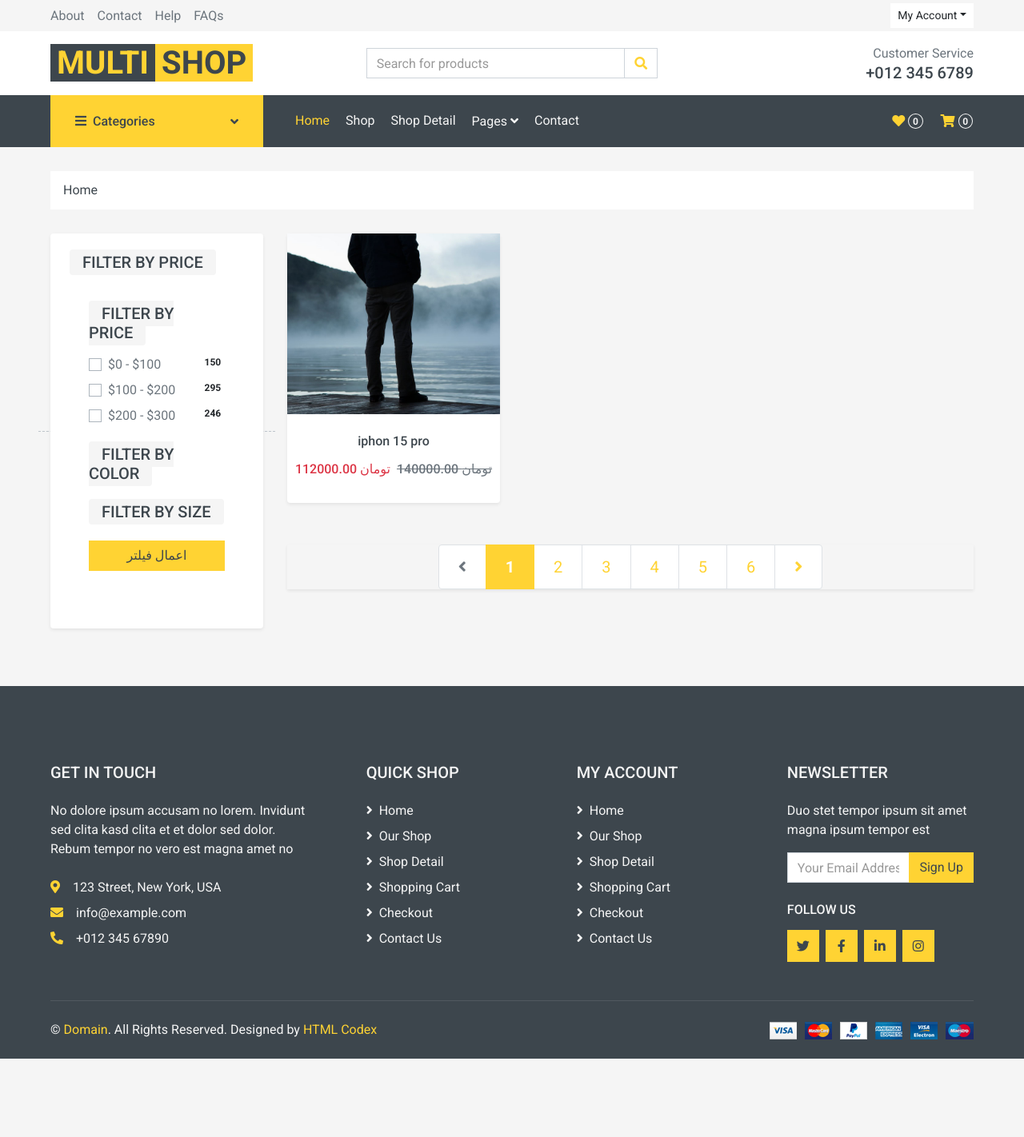
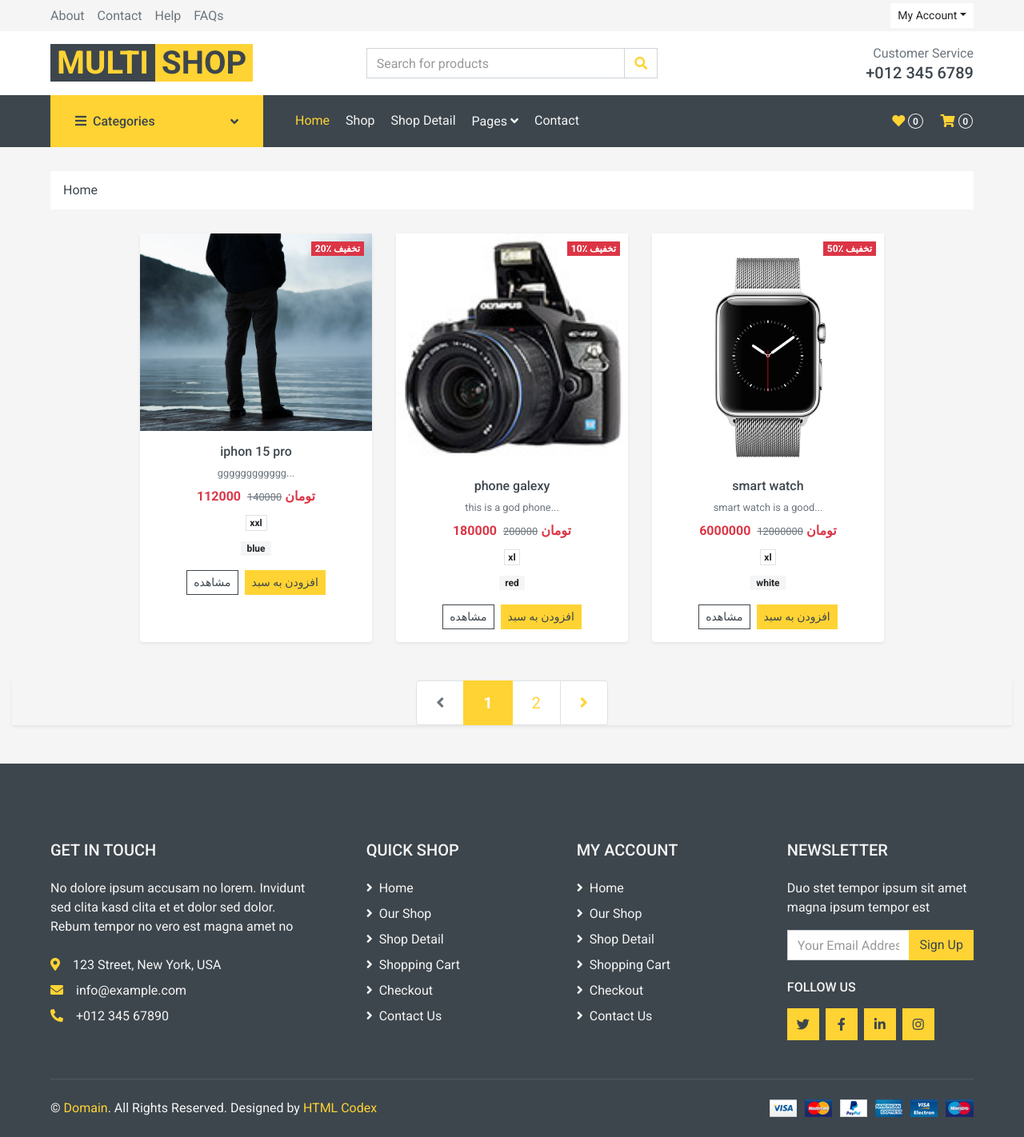
Before and after one commit to codekhoneh/market, a Django app: page /products/list/ in a window 1280 px wide. Shown: the whole page at 80% size. Before the commit the page ends 1324 px from the top, so only its background shows below. Run offline with Django 5.2, Linux system fonts and the light colour scheme; data comes from the database, SQL or seed files in the repository; both versions use the stored data as it was after the commit; some libraries are stand-ins or nearby versions.

Commit message:
Fixing product page issues and removing sidebar filter

```diff
--- a/product_app/templates/product_app/product_list.html
+++ b/product_app/templates/product_app/product_list.html
@@ -19,136 +19,110 @@
 <div class="container-fluid">
     <div class="row px-xl-5">
 
-        <!-- Sidebar Start -->
-        <div class="col-lg-3 col-md-4 mb-4">
-            <div class="bg-light p-4 rounded shadow-sm">
 
-                <!-- Price -->
-                <h5 class="section-title text-uppercase mb-3">
-                    <span class="bg-secondary px-3 py-1 rounded">Filter by price</span>
-                </h5>
-              <form method="get" class="bg-light p-4 mb-4 rounded">
-
-    <!-- PRICE FILTER -->
-    <h5 class="section-title text-uppercase mb-3">
-        <span class="bg-secondary px-3 py-1 rounded">Filter by price</span>
-    </h5>
-
-    <div class="custom-control custom-checkbox mb-2">
-        <input type="checkbox" class="custom-control-input"
-               id="price-1" name="price" value="0-100">
-        <label class="custom-control-label d-flex justify-content-between"
-               for="price-1">
-            $0 - $100
-            <span class="badge badge-light">150</span>
-        </label>
-    </div>
-
-    <div class="custom-control custom-checkbox mb-2">
-        <input type="checkbox" class="custom-control-input"
-               id="price-2" name="price" value="100-200">
-        <label class="custom-control-label d-flex justify-content-between"
-               for="price-2">
-            $100 - $200
-            <span class="badge badge-light">295</span>
-        </label>
-    </div>
-
-    <div class="custom-control custom-checkbox mb-4">
-        <input type="checkbox" class="custom-control-input"
-               id="price-3" name="price" value="200-300">
-        <label class="custom-control-label d-flex justify-content-between"
-               for="price-3">
-            $200 - $300
-            <span class="badge badge-light">246</span>
-        </label>
-    </div>
-
-    <!-- COLOR FILTER -->
-    <h5 class="section-title text-uppercase mb-3">
-        <span class="bg-secondary px-3 py-1 rounded">Filter by color</span>
-    </h5>
-
-    {% for color in colors %}
-    <div class="custom-control custom-checkbox mb-2">
-        <input type="checkbox" class="custom-control-input"
-               id="color-{{ color.id }}"
-               name="color"
-               value="{{ color.id }}">
-        <label class="custom-control-label d-flex justify-content-between"
-               for="color-{{ color.id }}">
-            {{ color.title }}
-        </label>
-    </div>
-    {% endfor %}
-
-    <!-- SIZE FILTER -->
-    <h5 class="section-title text-uppercase mb-3 mt-4">
-        <span class="bg-secondary px-3 py-1 rounded">Filter by size</span>
-    </h5>
-
-    {% for size in sizes %}
-    <div class="custom-control custom-checkbox mb-2">
-        <input type="checkbox" class="custom-control-input"
-               id="size-{{ size.id }}"
-               name="size"
-               value="{{ size.id }}">
-        <label class="custom-control-label d-flex justify-content-between"
-               for="size-{{ size.id }}">
-            {{ size.title }}
-        </label>
-    </div>
-    {% endfor %}
-
-    <!-- SUBMIT -->
-    <button type="submit" class="btn btn-primary btn-block mt-4">
-        اعمال فیلتر
-    </button>
-
-</form>
 
             </div>
         </div>
         <!-- Sidebar End -->
 
         <!-- Products Start -->
-        <div class="col-lg-9 col-md-8">
-            <div class="row">
+<div class="col-lg-9 col-md-8 mx-auto">
+    <div class="row justify-content-center">
 
         {% for product in products %}
-                <div class="col-lg-4 col-md-6 col-sm-6 pb-1">
-                    <div class="product-item bg-light mb-4 rounded shadow-sm">
+        <div class="col-lg-4 col-md-6 col-sm-6 pb-4 d-flex justify-content-center">
+            <div class="product-item bg-light rounded shadow-sm h-100 position-relative w-100">
+
+                <!-- Badge (Discount / Availability) -->
+                {% if not product.is_available %}
+                    <span class="badge badge-secondary position-absolute" style="top:10px;right:10px;z-index:2;">
+                        ناموجود
+                    </span>
+                {% elif product.discount > 0 %}
+                    <span class="badge badge-danger position-absolute" style="top:10px;right:10px;z-index:2;">
+                        {{ product.discount }}٪ تخفیف
+                    </span>
+                {% endif %}
+
+                <!-- Product Image -->
                 <div class="product-img position-relative overflow-hidden">
                     <a href="{% url 'product_detail' product.slug %}">
                         <img class="img-fluid w-100" src="{{ product.image.url }}" alt="{{ product.title }}">
                     </a>
                 </div>
 
-                        <div class="text-center py-4">
-                            <h6 class="text-truncate mb-3">
+                <!-- Product Info -->
+                <div class="text-center p-3 d-flex flex-column">
+
+                    <h6 class="text-truncate mb-2">
                         <a href="{% url 'product_detail' product.slug %}" class="text-dark">
                             {{ product.title }}
                         </a>
                     </h6>
 
-                            <div class="d-flex justify-content-center">
+                    <small class="text-muted mb-2">
+                        {{ product.short_description }}
+                    </small>
+
+                    <div class="mb-2">
                         {% if product.discount > 0 %}
-                                    <h6 class="text-danger">
-                                        {{ product.discounted_price }} تومان
-                                    </h6>
-                                    <h6 class="text-muted ml-2">
-                                        <del>{{ product.price }} تومان</del>
-                                    </h6>
+                            <span class="text-danger font-weight-bold">
+                                {{ product.discounted_price|floatformat:0 }} تومان
+                            </span>
+                            <small class="text-muted ml-1">
+                                <del>{{ product.price|floatformat:0 }}</del>
+                            </small>
                         {% else %}
-                                    <h6>{{ product.price }} تومان</h6>
+                            <span class="font-weight-bold">
+                                {{ product.price|floatformat:0 }} تومان
+                            </span>
                         {% endif %}
                     </div>
+
+                    {% if product.size.all %}
+                        <div class="mb-2">
+                            {% for size in product.size.all %}
+                                <span class="badge badge-light border">{{ size.title }}</span>
+                            {% endfor %}
+                        </div>
+                    {% endif %}
+
+                    {% if product.color.all %}
+                        <div class="mb-3">
+                            {% for color in product.color.all %}
+                                <span class="badge badge-pill badge-secondary">{{ color.title }}</span>
+                            {% endfor %}
+                        </div>
+                    {% endif %}
+
+                    <div class="mt-auto d-flex justify-content-center">
+                        <a href="{% url 'product_detail' product.slug %}"
+                           class="btn btn-outline-dark btn-sm mx-1">
+                            مشاهده
+                        </a>
+
+                        {% if product.is_available %}
+                            <button class="btn btn-primary btn-sm mx-1">
+                                افزودن به سبد
+                            </button>
+                        {% else %}
+                            <button class="btn btn-secondary btn-sm mx-1" disabled>
+                                ناموجود
+                            </button>
+                        {% endif %}
+                    </div>
+
                 </div>
             </div>
         </div>
         {% empty %}
             <p class="text-center w-100">هیچ محصولی برای نمایش وجود ندارد.</p>
         {% endfor %}
+
+    </div>
+</div>
+<!-- Products End -->
+
 
                 <!-- Pagination -->
                 <div class="col-12 mt-4">
--- a/product_app/views.py
+++ b/product_app/views.py
@@ -6,35 +6,35 @@
     model = Product
     template_name = "product_app/product_list.html"
     context_object_name = "products"
-    paginate_by = 1
+    paginate_by = 3
 
-    def get_queryset(self):
-        queryset = Product.objects.filter(is_available=True)
-        price_filters = self.request.GET.getlist("price")
-        color_filters = self.request.GET.getlist("color")
-        size_filters = self.request.GET.getlist("size")
-        from django.db.models import Q
+    # def get_queryset(self):
+    #     queryset = Product.objects.filter(is_available=True)
+    #     price_filters = self.request.GET.getlist("price")
+    #     color_filters = self.request.GET.getlist("color")
+    #     size_filters = self.request.GET.getlist("size")
+    #     from django.db.models import Q
 
-        price_map = {
-            "0-100": (0, 100),
-            "100-200": (100, 200),
-            "200-300": (200, 300),
-        }
+    #     price_map = {
+    #         "0-100": (0, 100),
+    #         "100-200": (100, 200),
+    #         "200-300": (200, 300),
+    #     }
 
-        if price_filters:
-            q = Q()
-            for p in price_filters:
-                min_p, max_p = price_map[p]
-                q |= Q(price__gte=min_p, price__lte=max_p)
-            queryset = queryset.filter(q)
+    #     if price_filters:
+    #         q = Q()
+    #         for p in price_filters:
+    #             min_p, max_p = price_map[p]
+    #             q |= Q(price__gte=min_p, price__lte=max_p)
+    #         queryset = queryset.filter(q)
 
-        if color_filters:
-            queryset = queryset.filter(color__id__in=color_filters)
+    #     if color_filters:
+    #         queryset = queryset.filter(color__id__in=color_filters)
 
-        if size_filters:
-            queryset = queryset.filter(size__id__in=size_filters)
+    #     if size_filters:
+    #         queryset = queryset.filter(size__id__in=size_filters)
 
-        return queryset.distinct()
+    #     return queryset.distinct()
 
 
 
```
Also changed, not shown: db.sqlite3, media/product_image/cat-3.jpg (added), media/product_image/product-6.jpg (added), media/product_image/product-8.jpg (added), media/product_image/product-9.jpg (added). Lines whose indentation alone changed are shown as unchanged.
